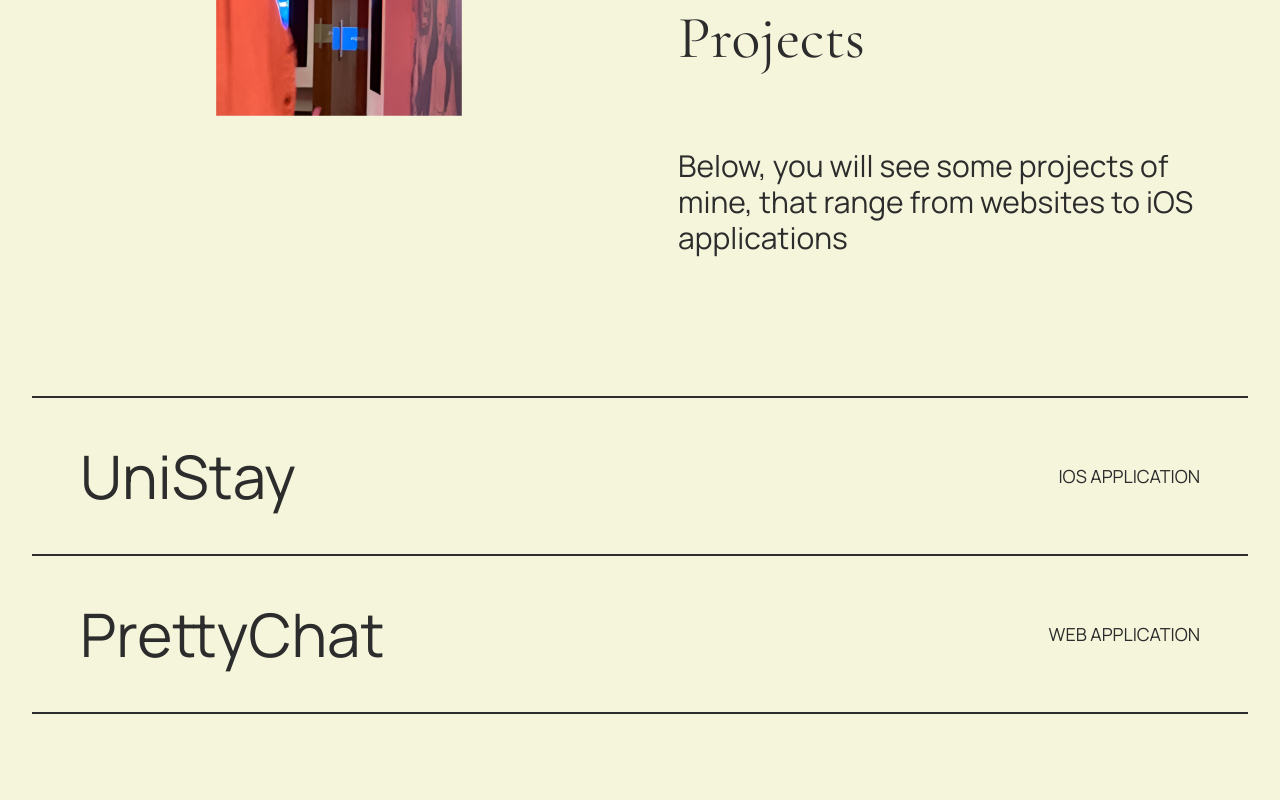
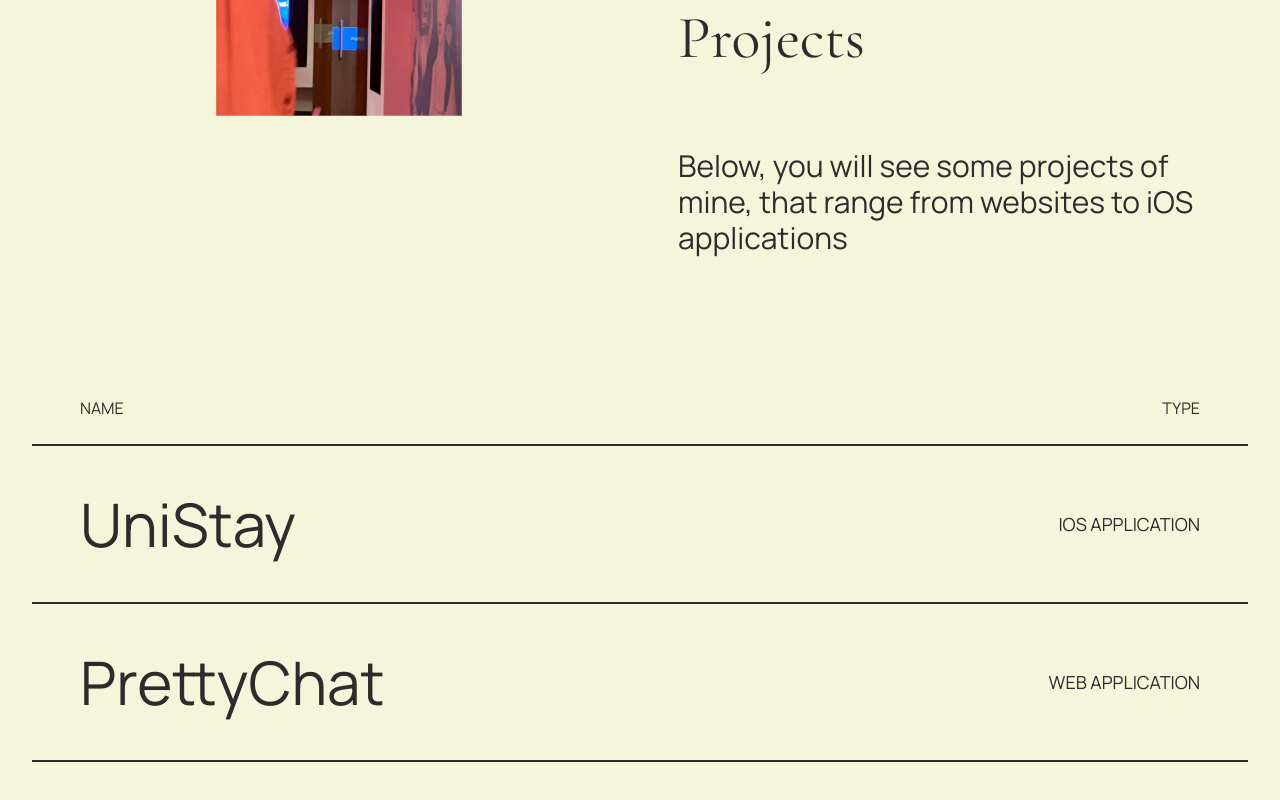
Before and after one commit to amarogu/mek, a Next.js app: page / in a window 1280 px wide. Shown: the part 1114-1914 px from the top of the page. Built offline with nearby package versions, Linux system fonts and the light colour scheme.

Commit message:
Add header row to Projects component

```diff
--- a/src/app/Projects.tsx
+++ b/src/app/Projects.tsx
@@ -12,6 +12,10 @@ interface ProjectsProps {
 export default function Projects({ projects }: ProjectsProps) {
     return (
         <section className="px-8 pb-24 container mx-auto">
+            <div className="flex px-6 uppercase pb-6 sm:px-12 justify-between">
+                <p>name</p>
+                <p>type</p>
+            </div>
             {
                 projects.map((project, index) => {
                     return (
```
